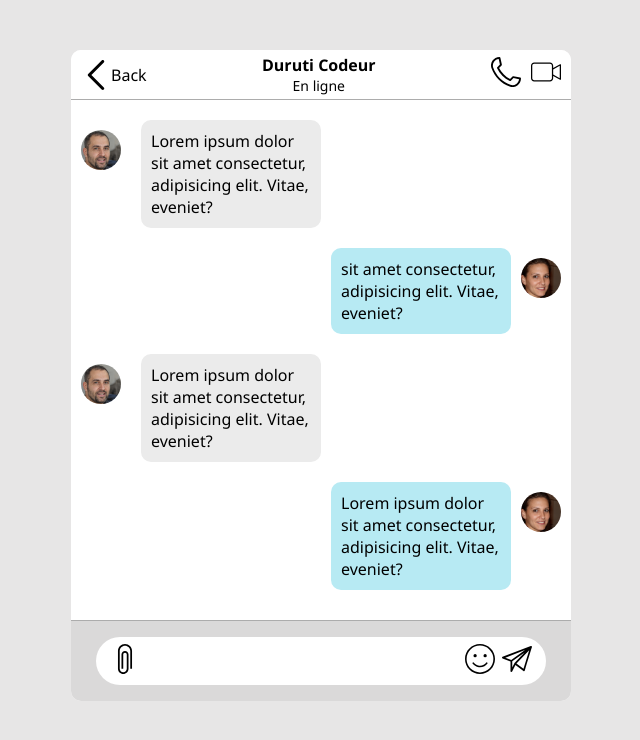
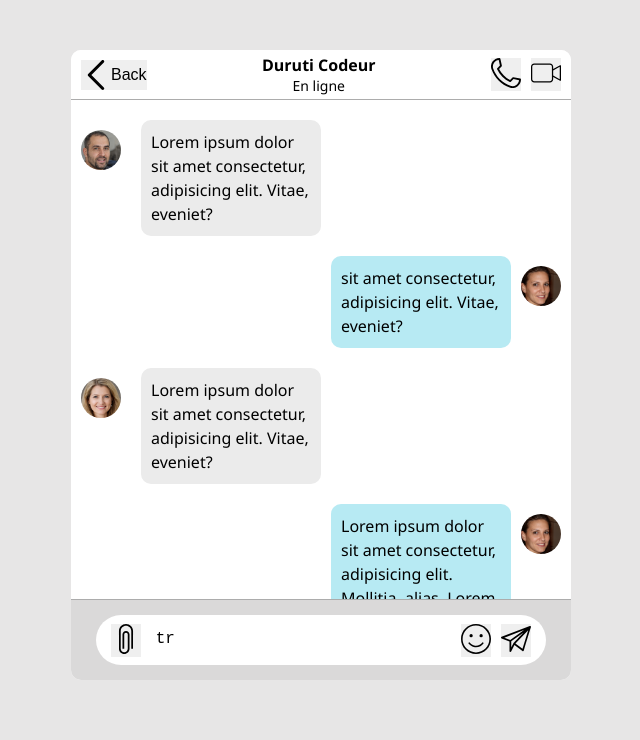
Before and after one commit to Duruti/ChatSocial, a plain HTML site: page index.html in a window 1280 px wide. Shown: the whole page, without its empty margins (319-959 px from the left). Drawn offline with Linux system fonts and the light colour scheme.

Commit message:
Reset,Form

```diff
--- a/index.html
+++ b/index.html
@@ -13,14 +13,14 @@
 
       <!-- Navigation -->
       <nav class="menu">
-         <a class="back" href="#"><img src="svg/001-back.svg" alt="back"> Back</a>
+         <button class="back" id= "btnBack"><img src="svg/001-back.svg" alt="back"> Back</button>
          <div class="profil">
             <div class="name">Duruti Codeur</div>
             <div class="status">En ligne</div>
          </div>
          <div class="interaction">
-            <a> <img src="svg/002-phone.svg" alt="phone"></a>
-            <a><img src="svg/006-video-camera.svg" alt="video camera"></a>
+            <button id="btnPhone"><img src="svg/002-phone.svg" alt="phone"></button>
+            <button><img id="btnCamera" src="svg/006-video-camera.svg" alt="video camera"></button>
          </div>
       </nav>
 
@@ -40,25 +40,25 @@
          </div>
          <div class="containerCard left">
             <div class="card left">
-               <div class="photo photo1"></div>
+               <div class="photo photo3"></div>
                <div class="text">Lorem ipsum dolor sit amet consectetur, adipisicing elit. Vitae, eveniet?</div>
             </div>
          </div>
          <div class="containerCard right">
             <div class="card right">
                <div class="photo photo2"></div>
-               <div class="text">Lorem ipsum dolor sit amet consectetur, adipisicing elit. Vitae, eveniet?</div>
+               <div class="text"> Lorem ipsum dolor sit amet consectetur, adipisicing elit. Mollitia, alias. Lorem ipsum dolor sit amet consectetur, adipisicing elit. Vitae, eveniet?</div>
             </div>
          </div>
       </div>
       <!-- Control -->
       <div class="control">
-         <div class="inputControl">
-         <a href="#"> <img src="svg/003-clip.svg" alt="join"></a>
-         <input type="text" id="inputMessage">
-         <a href="#"> <img src="svg/004-happiness.svg" alt="smiley"></a>
-         <a href="#"> <img src="svg/005-send.svg" alt="send"></a>
-         </div>
+         <form class="inputControl">
+         <button id="btnJoin"> <img src="svg/003-clip.svg" alt="join"></button>
+         <textarea id="inputMessage" placeholder="Entrez votre texte">tr</textarea>
+         <button id="btnSmiley"> <img src="svg/004-happiness.svg" alt="smiley"></button>
+         <button id="btnSend"> <img src="svg/005-send.svg" alt="send"></button>
+         </form>
       </div>
    </div>
 </body>
--- a/style.css
+++ b/style.css
@@ -1,10 +1,16 @@
-*, ::before::after{
+*, ::before, ::after{
    box-sizing: border-box;
 }
 a{
    text-decoration: none;
    color: black;
 
+}
+.container button{
+   outline: 0;
+   border: 0;
+   padding: 0;
+   cursor: pointer;
 }
 body{
    margin: 0;
@@ -14,7 +20,8 @@ body{
 
 }
 .container{
-   box-sizing: border-box;
+   overflow: hidden;
+
    position: relative;
    margin: 50px auto;
    display: flex;
@@ -27,7 +34,6 @@ body{
    border-radius: 10px;
 }
 .menu{
-   box-sizing: border-box;
    width: 100%;
    padding: 5px 10px;
    height: 50px;
@@ -37,7 +43,6 @@ body{
    border-bottom: solid 1px;
    border-color: rgb(172, 172, 172);
    background-color: #fff;
-   border-radius: 10px 10px 0 0  ;
 }
 .container img{
    width: 30px;
@@ -73,6 +78,7 @@ body{
    border-bottom: solid 1px ;
    border-color: rgb(172, 172, 172);
    padding: 10px 0;
+   overflow: hidden;
 }
 /* Alignement */
 .containerCard{
@@ -88,7 +94,6 @@ body{
 
 }
 .card{
-   box-sizing: border-box;
    width: 50%;
    display: flex;
 }
@@ -114,13 +119,16 @@ body{
 .photo2{
    background-image: url(images/image2.jpg);
 }
+.photo3{
+   background-image: url(images/image3.jpg);
+}
 .text{
-   box-sizing: border-box;
    width: 100%;
    margin-left: 10px;
    padding: 10px 10px;
    background-color: chocolate;
    border-radius: 10px;
+   line-height: 1.5;
 }
 
 /* Controler */
@@ -132,14 +140,13 @@ body{
    display: flex;
    align-items: center;
    justify-content: space-around;
-   border-radius: 0 0 10px 10px;
 
 }
+
 .inputControl{
    background-color: #fff;
 
    width: 90%;
-   box-sizing: border-box;
    display: flex;
    align-items: center;
    justify-content: space-around;
@@ -150,11 +157,12 @@ body{
 }
 #inputMessage{
    background-color: #fff;
-
    width: 70%;
    padding: 15px 5px;
    margin: 0;
    outline: 0;
    border: 0;
    font-size: 16px;
+   resize: none;
+   height: 50px;
 }
```
